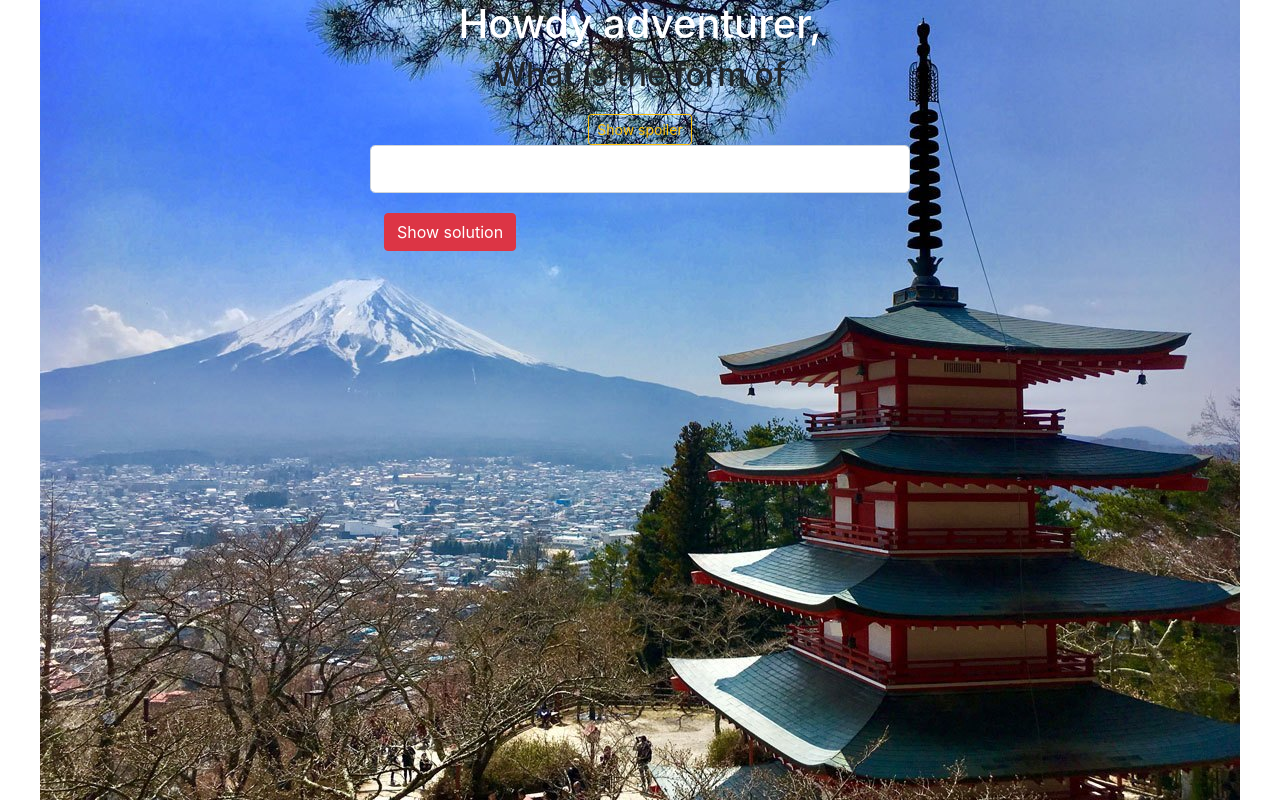
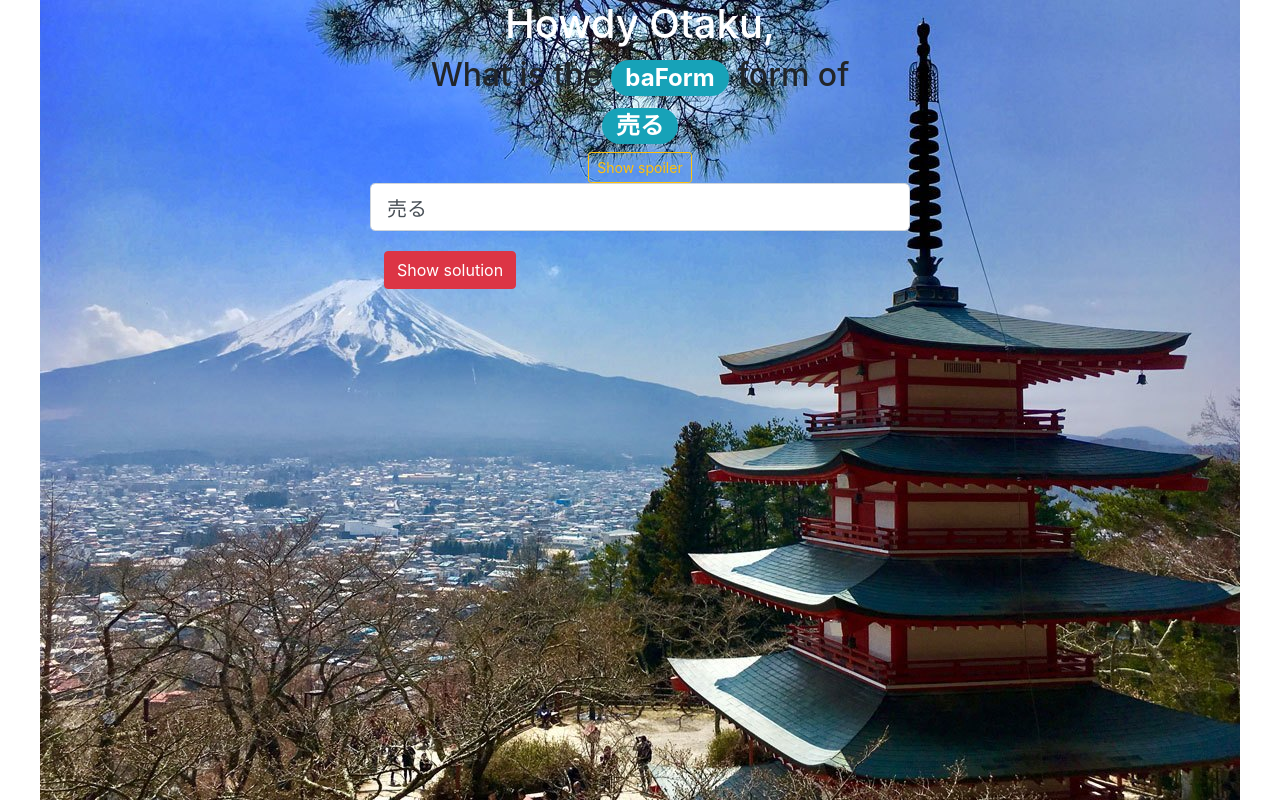
Before and after one commit to Aklakan/japanese-word-forms-trainer, a Vue app: page / in a window 1280 px wide. Built offline with nearby package versions, Linux system fonts and the light colour scheme.

Commit message:
Some fixes

```diff
--- a/src/components/AppHome.vue
+++ b/src/components/AppHome.vue
@@ -1,55 +1,54 @@
 <template>
   <div class="container bg">
     <div class="row" style="justify-content:center;">
-      <h1>Howdy adventurer,</h1>
+      <h1>Howdy Otaku,</h1>
     </div>
     <div class="row">
       <div class="col-sm-6 offset-sm-3 text-center">
-        <h2>What is the <span class="badge badge-pill badge-info">{{task.data.tgtWordFormLbl}}</span> form of</h2>
+        <h2>What is the <span class="badge badge-pill badge-info">{{taskData.tgtWordFormLbl}}</span> form of</h2>
       </div>
     </div>
     <div class="row">
       <div class="col-sm-6 offset-sm-3 text-center">
-        <h2><span class="badge badge-pill badge-info">{{task.data.srcWordKanjiLbl}}</span></h2>
+        <h2><span class="badge badge-pill badge-info">{{taskData.srcWordKanjiLbl}}</span></h2>
       </div>
     </div>
     <div class="row" v-show="showSpoiler">
       <div class="col-sm-6 offset-sm-3 text-center">
-        <span class="text-muted font-italic">{{task.data.srcWordTrnsLbl}} - {{task.data.srcWordRentaikeiLbl}} ({{task.data.srcWordHiraganaLbl}})</span>
+        <span class="text-muted font-italic">{{taskData.srcWordTrnsLbl}} - {{taskData.srcWordRentaikeiLbl}} - {{taskData.srcWordHiraganaLbl}}</span>
       </div>
     </div>
 
-    <div class="form-text"></div>
-
-
-    <div class="row">
+    <div class="row"　v-show="!taskDone">
       <div class="col-sm-6 offset-sm-3 text-center">
+<div class="btn-group" role="group">
         <button type="button" class="btn btn-outline-warning btn-sm" v-on:click='showSpoiler = !showSpoiler'>{{showSpoiler ? 'Hide' : 'Show'}} spoiler</button>
+</div>
       </div>
     </div>
 
     <div class="row">
       <div class="col-sm-6 offset-sm-3 text-center">
-<form>
-        <fieldset :disabled="task.done">
+
+        <fieldset :disabled="taskDone">
         <div class="form-group">
 <!--          <div class="form-group"> -->
-            <input class="form-control form-control-lg" v-bind:class="{ 'is-invalid': task.fail, 'is-valid': task.success }" type="text" v-model="answer" @input="validate">
+            <input class="form-control form-control-lg" v-bind:class="{ 'is-invalid': taskFail, 'is-valid': taskSuccess }" type="text" v-model="answer" @input="validate">
           </div>
 <!--        </div> -->
 </fieldset>
-</form>
+
 </div>
     </div>
 
     <div class="form-text"></div>
 
     <div class="row">
-      <div class="col-sm-2 offset-sm-3 text-center" v-show="!task.done">
+      <div class="col-sm-2 offset-sm-3 text-center" v-show="!taskDone">
         <button type="button" class="btn btn-danger" v-on:click="giveUp()">Show solution</button>
       </div>
 
-      <div class="col-sm-2 offset-sm-3 text-center" v-show="task.done">
+      <div class="col-sm-2 offset-sm-3 text-center" v-show="taskDone">
         <button type="button" class="btn btn-success" v-on:click="newTask()">Next</button>
       </div>
 
@@ -64,41 +63,50 @@ export default {
   name: 'AppHome',
   data() {
     return {
-      task: {data: {}},
+      taskData:{},
+      taskSuccess: false,
+      taskDone: false,
+      taskFail: false,
       showSpoiler: false,
       answer: ''
     };
+  },
+  watch: {
+    'taskDone'(v) {
+      this.showSpoiler = v;
+    }
   },
   created() {
     this.newTask();
   },
   methods: {
+
     newTask() {
-      while(this.task.done) {
+      do {
         this.newTaskCore();
-      }
+      } while(this.taskDone);
     },
 
     // Sometimes it happens that a task is immediately solved, in that case just generate a new one
     newTaskCore() {
-      this.task.data = pickTask();
-      this.task.done = false;
-      this.task.fail = false;
-      this.task.success = false;
-      this.answer = this.task.data.srcWordKanjiLbl;
+      this.taskData = pickTask();
+      this.taskDone = false;
+      this.taskFail = false;
+      this.taskSuccess = false;
+      this.answer = this.taskData.srcWordKanjiLbl;
       this.validate();
     },
 
     giveUp() {
-      this.answer = this.task.data.tgtWordLbl;
-      this.task.done = true;
-      this.task.fail = true;
+      this.answer = this.taskData.tgtWordLbl;
+      this.taskDone = true;
+      this.taskFail = true;
     },
 
     validate() {
-     if(this.answer == this.task.data.tgtWordLbl) {// || this.answer == 'test') {
-       this.task.done = true;
-       this.task.success = true;
+     if(this.answer == this.taskData.tgtWordLbl) {// || this.answer == 'test') {
+       this.taskDone = true;
+       this.taskSuccess = true;
      }
     }
   }
```
